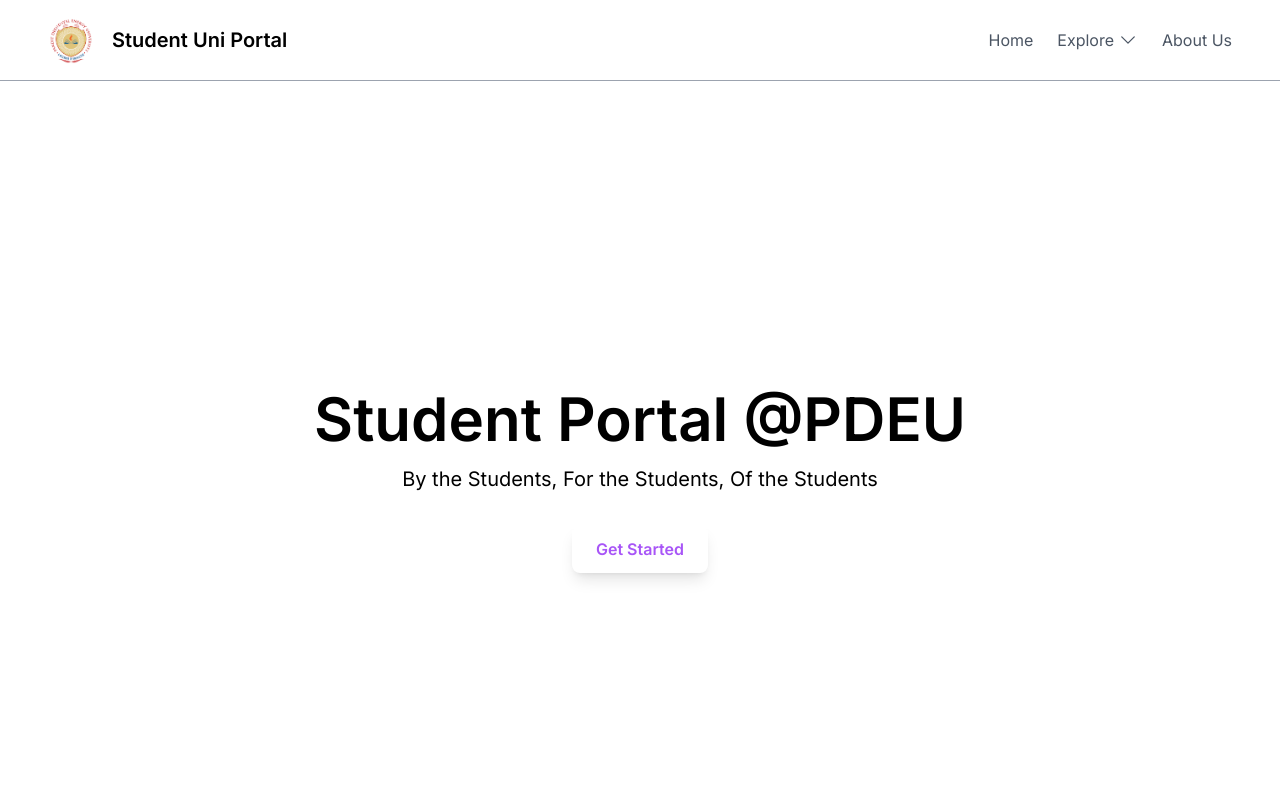
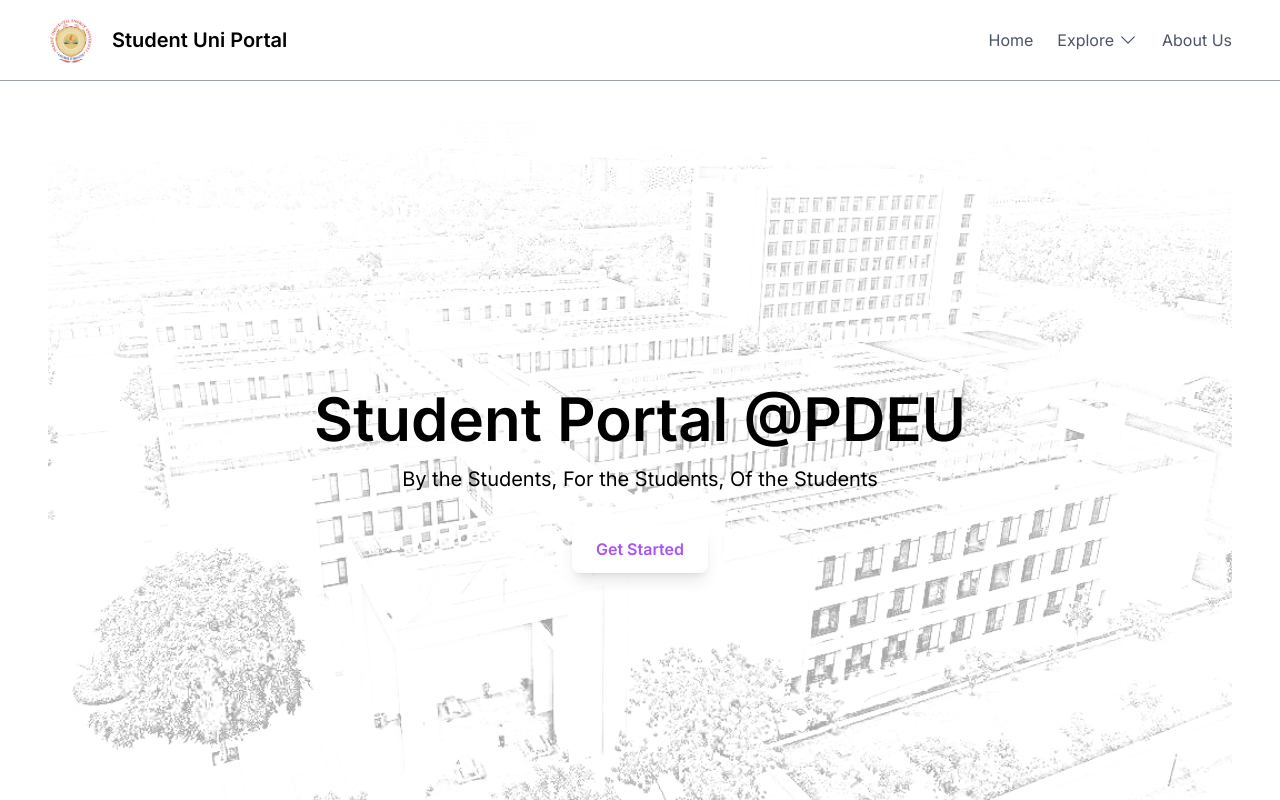
Before and after one commit to purvaspatel/UniPortal, a React (Create React App) app: page / in a window 1280 px wide. Shown: the top 800 px of the page. Built offline with nearby package versions, Linux system fonts and the light colour scheme; no server answers.

Commit message:
herosection-bg

```diff
--- a/src/pages/FeatureSection.js
+++ b/src/pages/FeatureSection.js
@@ -21,6 +21,7 @@ const features = [
 const FeaturesSection = () => {
   return (
     <section id="features" className="min-h-screen bg-white py-12  px-12 ">
+
       <div className="max-w-6xl mx-auto px-8">
         <h2 className="text-4xl font-bold text-center  mt-20 mb-12">
           Features
--- a/src/pages/HeroSection.js
+++ b/src/pages/HeroSection.js
@@ -1,11 +1,19 @@
 import React from 'react';
+import heroimg from '../assets/pdeuhero2_edge.png';
+
 const HeroSection = () => {
 
   return (
 
-    <section className="min-h-screen flex items-center justify-center ">
+    <section className="relative min-h-screen flex items-center justify-center">
+    <div
+        className="absolute inset-0 bg-cover bg-center opacity-35 z-0" // Adjust opacity here
+        style={{
+          backgroundImage: `url(${heroimg})`,
+        }}
+      ></div>
 
-      <div className="text-center text-black ">
+      <div className="relative z-10 text-center text-black">
         <h1 className="text-6xl font-bold">
           Student Portal @PDEU
         </h1>
```
Also changed, not shown: src/assets/pdeuhero2_edge.png (added), src/assets/pdeuhero_edge.jpg (added).
